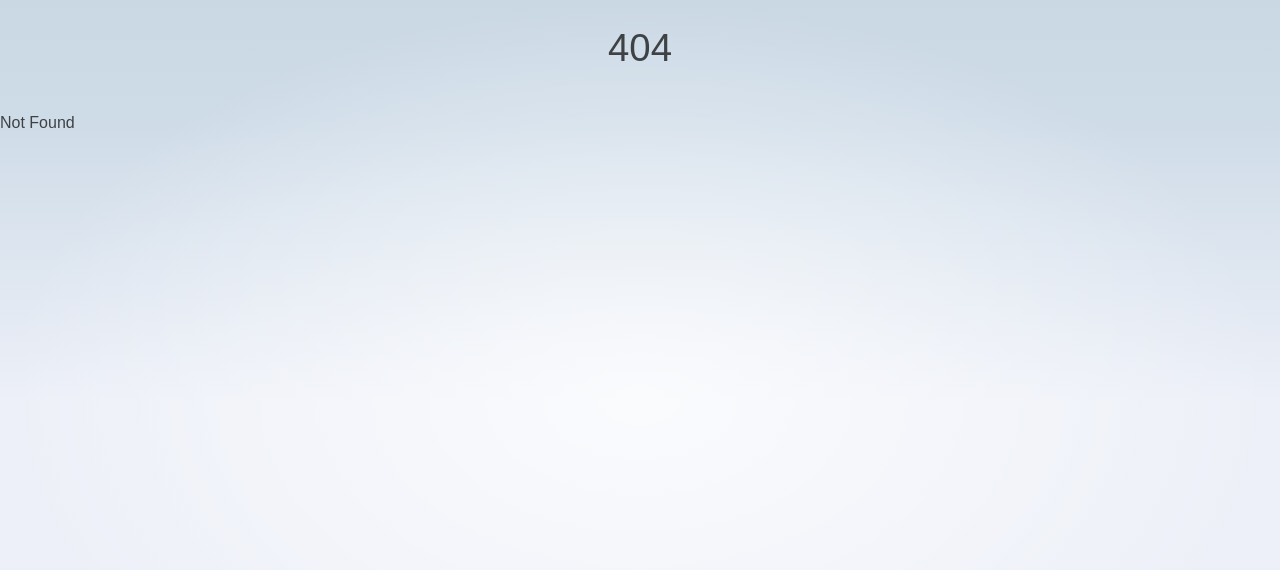
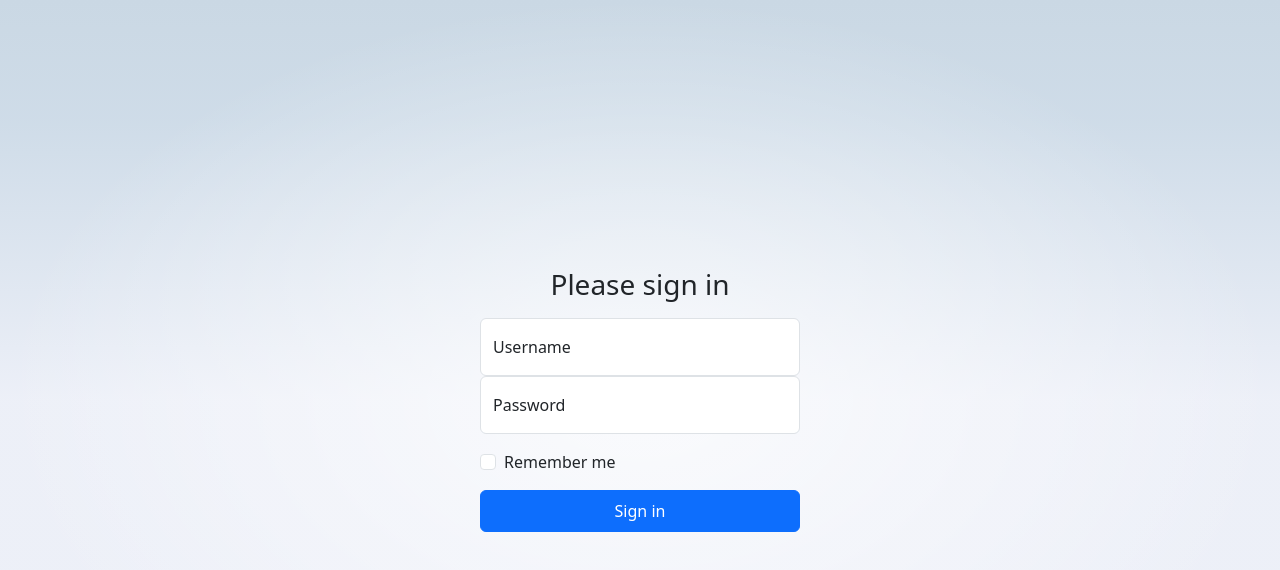
Before and after one commit to JoeyShapiro/Cherry, a SvelteKit app in the folder client/cherry/: page /login in a window 1280 px wide. Before the commit this address had no page. Shown: the top 570 px of the page. Built offline with nearby package versions, Linux system fonts and the light colour scheme.

Commit message:
can send data to api endpint

```diff
--- a/client/cherry/src/routes/+page.server.ts
+++ b/client/cherry/src/routes/+page.server.ts
@@ -22,7 +22,7 @@ async function getUsers() {
     let mysqlconn = await mysqlconnFn();
     try {
         let results = await mysqlconn
-            .query("SELECT id, username time FROM messages;")
+            .query("SELECT id, username FROM users;")
         // .then(function ([rows, fields]) {
         //   console.log(rows);
         // });
--- a/client/cherry/src/routes/+page.svelte
+++ b/client/cherry/src/routes/+page.svelte
@@ -45,7 +45,6 @@
                 </div>
             </div>
         </header>
-        <!-- <h1>Hello, world!</h1> -->
 
         <div class="d-flex flex-row flex-fill">
             <!-- sidbar -->
--- /dev/null
+++ b/client/cherry/src/routes/api/login/+server.ts
@@ -0,0 +1,8 @@
+import { json } from '@sveltejs/kit'; import type { RequestHandler } from './$types';
+
+export const POST: RequestHandler = async ({ request }) => {
+    const data = await request.json();
+    console.log('POST', data)
+
+    return json(data);
+};
--- /dev/null
+++ b/client/cherry/src/routes/login/+page.svelte
@@ -0,0 +1,84 @@
+<svelte:head>
+    <title>Sign In</title>
+    <meta name="description" content="About this app" />
+
+    <link href="https://cdn.jsdelivr.net/npm/bootstrap@5.3.2/dist/css/bootstrap.min.css" rel="stylesheet"
+        integrity="sha384-T3c6CoIi6uLrA9TneNEoa7RxnatzjcDSCmG1MXxSR1GAsXEV/Dwwykc2MPK8M2HN" crossorigin="anonymous">
+</svelte:head>
+
+<div class="form-signin w-25 m-auto">
+    <script src="https://cdn.jsdelivr.net/npm/bootstrap@5.3.2/dist/js/bootstrap.bundle.min.js"
+        integrity="sha384-C6RzsynM9kWDrMNeT87bh95OGNyZPhcTNXj1NW7RuBCsyN/o0jlpcV8Qyq46cDfL"
+        crossorigin="anonymous"></script>
+
+    <script lang="ts">
+        // TODO do PageLoad on stuff for it
+        window.onload = init;
+
+        function init() {
+            const button = document.getElementById("submit");
+            button.addEventListener("click", () => {
+                console.log('hello')
+            });
+        }
+
+        async function getMessages() {
+            let a = 1
+            let b = 2
+        }
+
+        async function login() {
+            const input_user = document.getElementById("floatingInput");
+            const input_pass = document.getElementById("floatingPassword");
+
+            const response = await fetch('/api/login', {
+                method: 'POST',
+                body: JSON.stringify({ 'username': input_user.value, 'password': input_pass.value }),
+                headers: {
+                    'content-type': 'application/json',
+                },
+            });
+
+            let total = await response.json();
+            console.log('return', total)
+
+            return true;
+        }
+
+    </script>
+
+    <form id="form" onsubmit="event.preventDefault(); return login();"> <!-- action="api/login" -->
+        <h1 class="h3 mb-3 fw-normal">Please sign in</h1>
+        <div class="form-floating">
+            <input
+                type="username"
+                class="form-control"
+                id="floatingInput"
+                placeholder="username"
+            />
+            <label for="floatingInput">Username</label>
+        </div>
+        <div class="form-floating">
+            <input
+                type="password"
+                class="form-control"
+                id="floatingPassword"
+                placeholder="Password"
+            />
+            <label for="floatingPassword">Password</label>
+        </div>
+
+        <div class="form-check text-start my-3">
+            <input
+                class="form-check-input"
+                type="checkbox"
+                value="remember-me"
+                id="flexCheckDefault"
+            />
+            <label class="form-check-label" for="flexCheckDefault">
+                Remember me
+            </label>
+        </div>
+        <button class="btn btn-primary w-100 py-2" type="submit" id="submit">Sign in</button>
+    </form>
+</div>
--- /dev/null
+++ b/client/cherry/src/routes/login/+page.ts
@@ -0,0 +1 @@
+export const csr = false;
```
